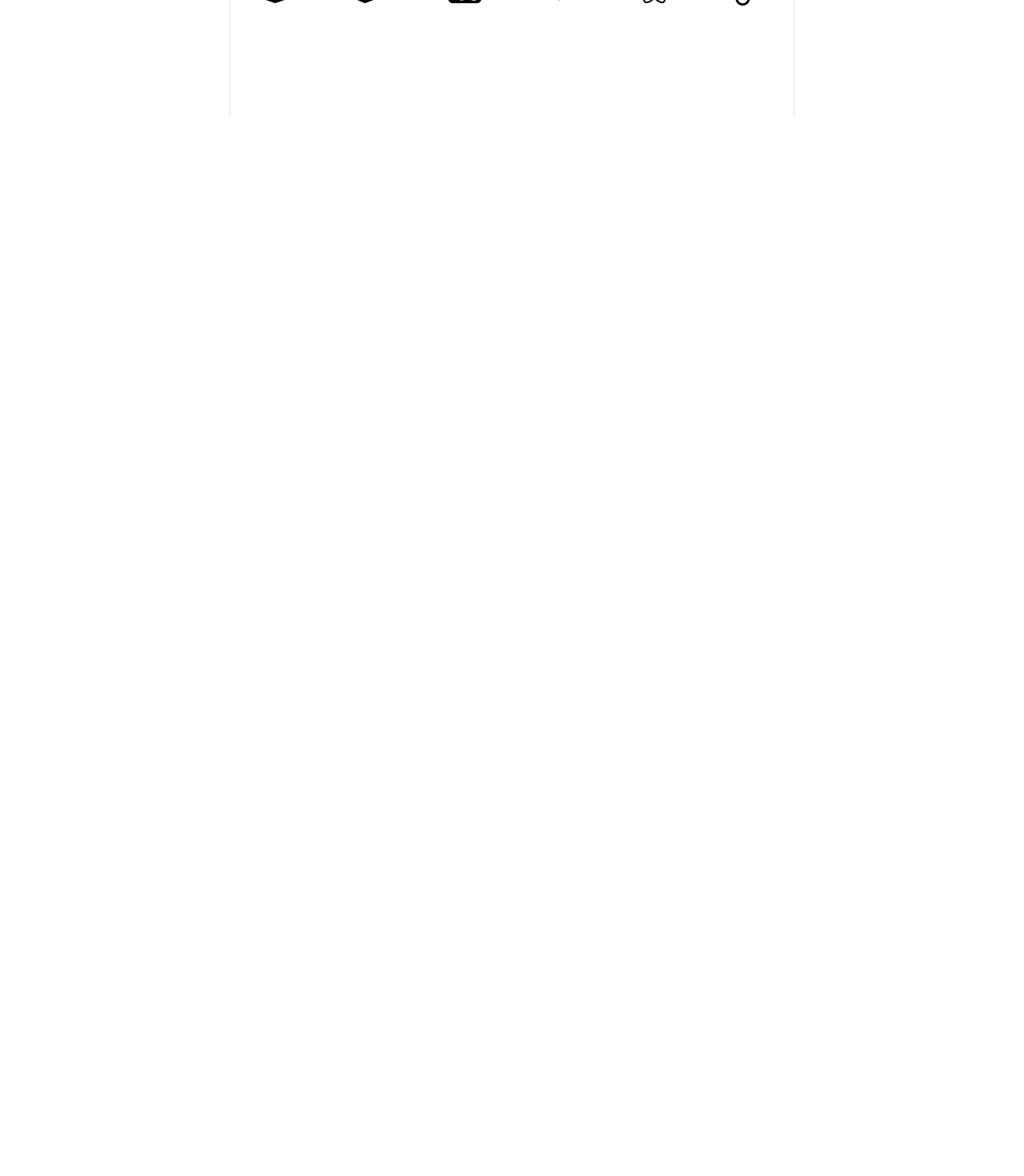
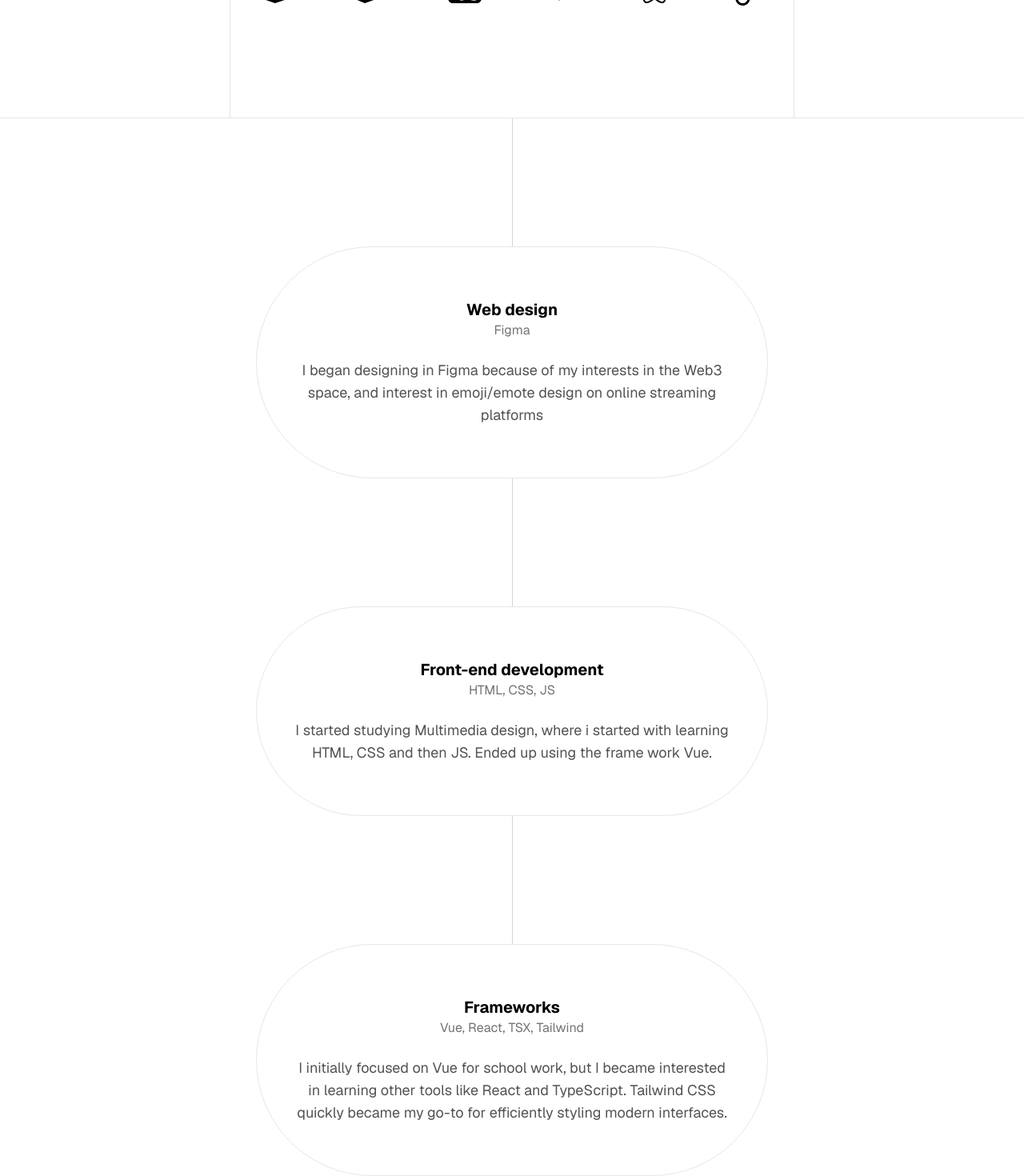
Before and after one commit to migoll/chrlnd.com, a Next.js app: page / in a window 1280 px wide. Shown: the part 1629-3099 px from the top of the page at 80% size. Before the commit the page ends 1776 px from the top, so only its background shows below. Built offline with nearby package versions, Linux system fonts and the light colour scheme.

Commit message:
Added experience section

```diff
--- a/src/app/page.tsx
+++ b/src/app/page.tsx
@@ -1,4 +1,5 @@
 import { Section } from "@/components/section";
+import { BubbleSection } from "@/components/bubble-section";
 import { FontAwesomeIcon } from "@fortawesome/react-fontawesome";
 import {
   faCss3,
@@ -61,6 +62,37 @@ export default function HomePage() {
           <FontAwesomeIcon icon={faFigma} className="size-12" />
         </div>
       </Section>
+      <BubbleSection>
+        <div>
+          <h2 className="text-xl font-bold">Web design</h2>
+          <h3 className="text-neutral-500">Figma</h3>
+        </div>
+        <p className="text-lg text-center w-[85%] text-neutral-600 font-normal">
+          I began designing in Figma because of my interests in the Web3 space,
+          and interest in emoji/emote design on online streaming platforms
+        </p>
+      </BubbleSection>
+      <BubbleSection>
+        <div>
+          <h2 className="text-xl font-bold">Front-end development</h2>
+          <h3 className="text-neutral-500">HTML, CSS, JS</h3>
+        </div>
+        <p className="text-lg text-center w-[85%] text-neutral-600 font-normal">
+          I started studying Multimedia design, where i started with learning
+          HTML, CSS and then JS. Ended up using the frame work Vue.
+        </p>
+      </BubbleSection>
+      <BubbleSection>
+        <div>
+          <h2 className="text-xl font-bold">Frameworks</h2>
+          <h3 className="text-neutral-500">Vue, React, TSX, Tailwind</h3>
+        </div>
+        <p className="text-lg text-center w-[85%] text-neutral-600 font-normal">
+          I initially focused on Vue for school work, but I became interested in
+          learning other tools like React and TypeScript. Tailwind CSS quickly
+          became my go-to for efficiently styling modern interfaces.
+        </p>
+      </BubbleSection>
     </>
   );
 }
--- /dev/null
+++ b/src/components/bubble-section.tsx
@@ -0,0 +1,34 @@
+import { clsx } from "clsx";
+import { ReactNode } from "react";
+
+export interface BubbleSectionProps {
+  children?: ReactNode;
+  contentClassName?: string;
+  containerClassName?: string;
+  // this is to controll the 1x line between the "bubbles"
+  lineClassName?: string;
+}
+
+export function BubbleSection(props: BubbleSectionProps) {
+  const { children, contentClassName, containerClassName, lineClassName } =
+    props;
+
+  return (
+    <div
+      className={clsx(
+        "relative flex flex-col items-center w-full max-w-screen-sm mx-auto",
+        containerClassName
+      )}
+    >
+      <div className={clsx("w-[1px] h-40 bg-gray-300", lineClassName)}></div>
+      <div
+        className={clsx(
+          "border rounded-full py-16 px-18 flex justify-center items-center flex-col text-center gap-6",
+          contentClassName
+        )}
+      >
+        {children}
+      </div>
+    </div>
+  );
+}
--- a/src/components/section.tsx
+++ b/src/components/section.tsx
@@ -14,7 +14,7 @@ export function Section(props: SectionProps) {
   return (
     <div
       className={clsx(
-        " border-b border-neutral-950 last:border-b-0 border-opacity-10",
+        "border-b border-neutral-950 last:border-b-0 border-opacity-10",
         containerClassName
       )}
     >
```
